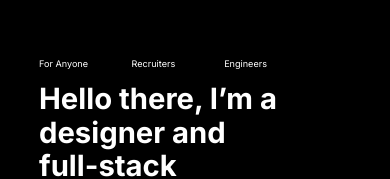
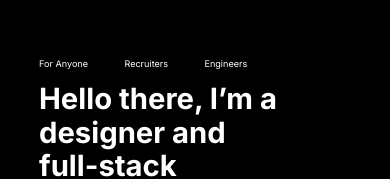
Before and after one commit to wajeff/portfolio-website, a React (Vite) app: page / in a window 390 px wide. Shown: the part 118-297 px from the top of the page. Built offline with nearby package versions, Linux system fonts and the light colour scheme.

Commit message:
Increased all <450px media queries to <550px
On screens <550px, hero__list-items now appear evenly spaced apart

```diff
--- a/src/App.css
+++ b/src/App.css
@@ -9,7 +9,7 @@
     scroll-behavior: smooth;
 }
 
-@media (max-width: 450px) {
+@media (max-width: 550px) {
     html{
         font-size: 10px;
     }
--- a/src/components/Hero/Hero.module.css
+++ b/src/components/Hero/Hero.module.css
@@ -88,32 +88,37 @@ animation-delay: 2.4s;
     }
 }
 
-@media (max-width: 450px) {
+@media (max-width: 550px) {
     .hero{
         padding-left:3rem;
-        margin-right:1rem;
         width: 100vw;
         margin-left: 0;
         font-size:12px;
+
     }
     .hero__paragraph{
         min-width:85%;
     }
     .hero__list{
-        width:80%;
+        min-width:60%;
+        max-width: 70%;
+        display:flex;
+        justify-content: space-between;
+        gap:.5rem;
+    }
+    .hero__header{
+        font-size: 2.25rem;
+    }
+    .hero__list-item{
+        font-size:.7rem;
+        flex: 0 1 auto;
+
     }
 }
 
 /*Smaller Screen Responsiveness*/
 
-@media (max-width: 450px) {
-    .hero__header{
-        font-size: 2.25rem;
-    }
-    .hero__list-item{
-        font-size:.7rem;
-    }
-}
+
 
 
 @media (min-width: 3440px) and (max-width: 3440px) and (aspect-ratio: 3440/1440) {
--- a/src/components/Work/Work.module.css
+++ b/src/components/Work/Work.module.css
@@ -40,7 +40,7 @@
 /*Smaller Screen Responsiveness*/
 
 
-@media (max-width: 450px) {
+@media (max-width: 550px) {
     .work{
         padding-left:3rem;
         margin-right:1rem;
```
